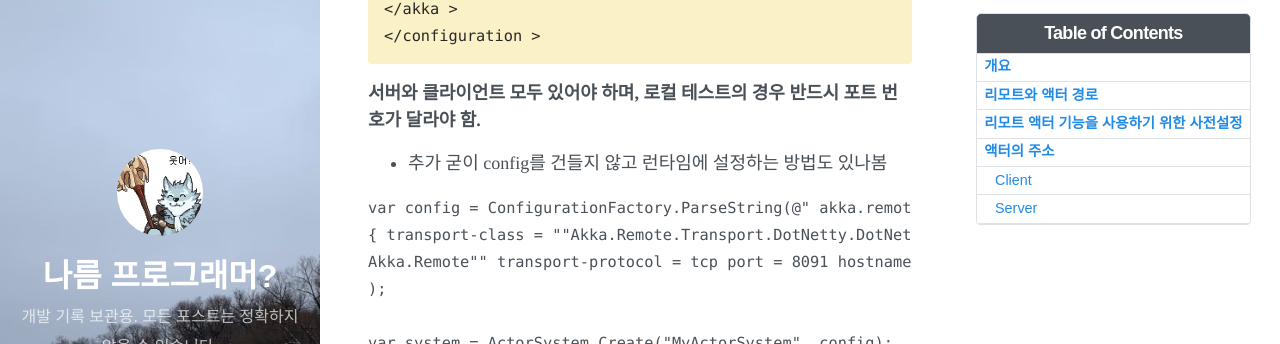
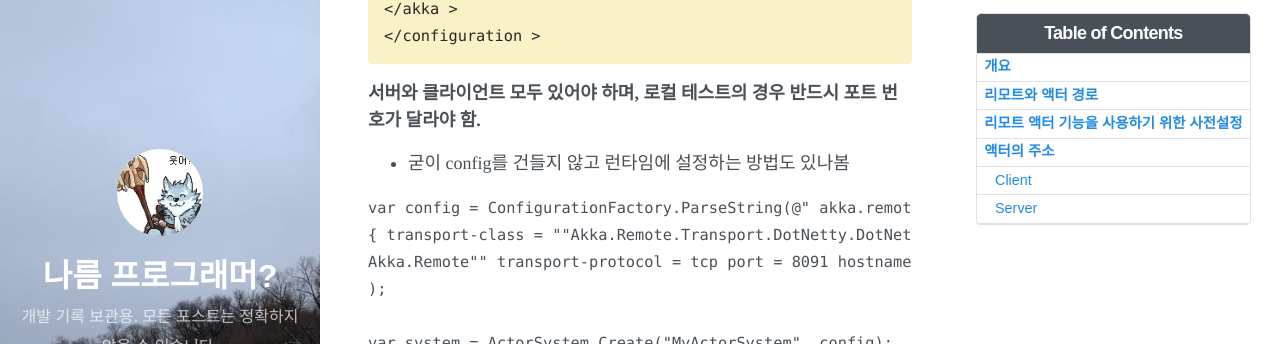
Before and after one commit to bu30808/bu30808.github.io, a Jekyll site: the page built from _posts/2023-06-12-akka_remote.md, in a window 1280 px wide and 900 px high, scrolled down 1473 px. Shown: the part 107-451 px from the top of the window. Built offline with Jekyll 4.4.1, drawn with Linux system fonts in a browser that asks for light colours; nearby versions of some CDN libraries.

Commit message:
Update 2023-06-12-akka_remote.md

````diff
--- a/_posts/2023-06-12-akka_remote.md
+++ b/_posts/2023-06-12-akka_remote.md
@@ -68,8 +68,7 @@ ActorSelection객체로 특정 경로에 있는 액터를 가져올 수 있었
 
 **서버와 클라이언트 모두 있어야 하며, 로컬 테스트의 경우 반드시 포트 번호가 달라야 함.**
 
-* 추가
-굳이 config를 건들지 않고 런타임에 설정하는 방법도 있나봄
+* 굳이 config를 건들지 않고 런타임에 설정하는 방법도 있나봄
 
 ```C#
 var config = ConfigurationFactory.ParseString(@" akka.remote.dot-netty.tcp
````
